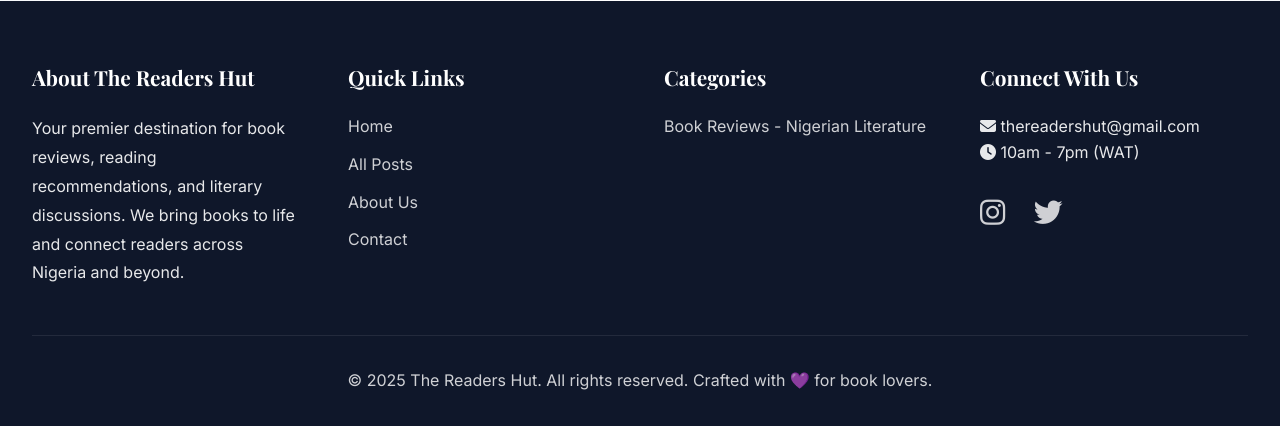
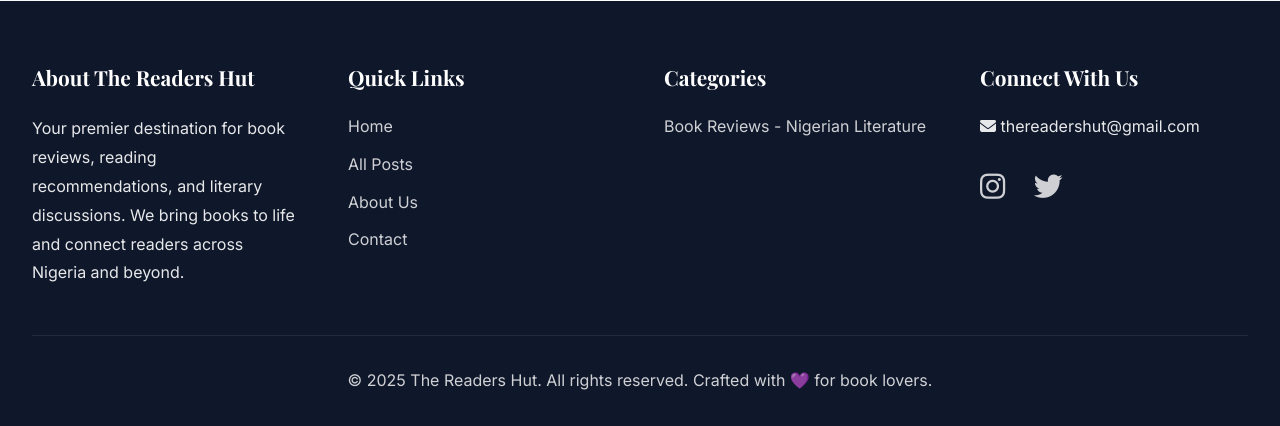
Before and after one commit to WizTheRealist/readers_hut, a Django app: a page that uses blog/templates/blog/base.html in a window 1280 px wide. Shown: the part 1666-2092 px from the top of the page. Run offline with Django 5.2, Linux system fonts and the light colour scheme; data comes from the database, SQL or seed files in the repository; parts of the project's set-up code (start-up, migrations or seed data) failed here and were passed over; some libraries are stand-ins or nearby versions.

Commit message:
remove book club time

```diff
--- a/blog/templates/blog/base.html
+++ b/blog/templates/blog/base.html
@@ -863,7 +863,7 @@
             <div>
                 <h3>Connect With Us</h3>
                 <p style="opacity: 0.9;"><i class="fas fa-envelope"></i> thereadershut@gmail.com</p>
-                <p style="opacity: 0.9;"><i class="fas fa-clock"></i> 10am - 7pm (WAT)</p>
+                <!--<p style="opacity: 0.9;"><i class="fas fa-clock"></i> 10am - 7pm (WAT)</p>-->
                 <div style="margin-top: 1.5rem;">
                     <a href="https://instagram.com/thereadershut" style="display: inline; margin-right: 1.5rem; font-size: 1.8rem;"><i class="fab fa-instagram"></i></a>
                     <a href="https://twitter.com/thereadershut" style="display: inline; font-size: 1.8rem;"><i class="fab fa-twitter"></i></a>
--- a/blog/templates/blog/contact.html
+++ b/blog/templates/blog/contact.html
@@ -47,11 +47,11 @@
                     <p style="font-weight: 600; margin-bottom: 0.25rem;">Email</p>
                     <a href="mailto:thereadershut@gmail.com">thereadershut@gmail.com</a>
                 </div>
-                <div>
+                <!-- <div>
                     <i class="fas fa-clock" style="font-size: 2rem; color: var(--secondary); margin-bottom: 0.5rem;"></i>
                     <p style="font-weight: 600; margin-bottom: 0.25rem;">Hours</p>
                     <p style="color: var(--text-light);">10am - 7pm (WAT)</p>
-                </div>
+                </div> -->
                 <div>
                     <i class="fas fa-users" style="font-size: 2rem; color: var(--secondary); margin-bottom: 0.5rem;"></i>
                     <p style="font-weight: 600; margin-bottom: 0.25rem;">Social Media</p>
```
